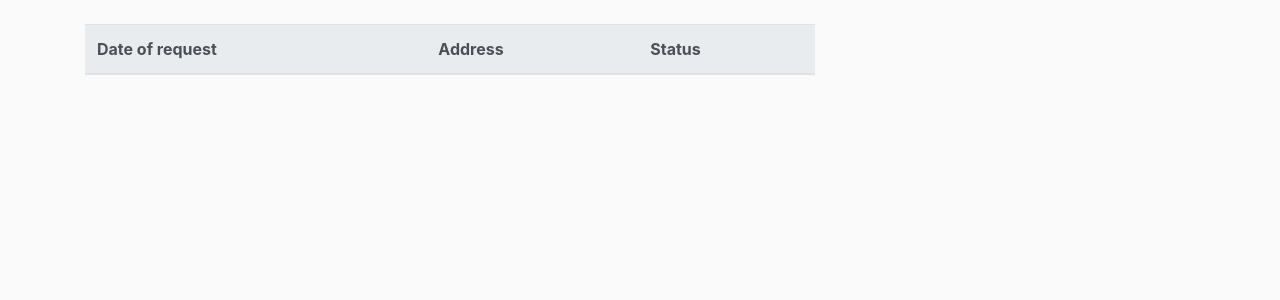
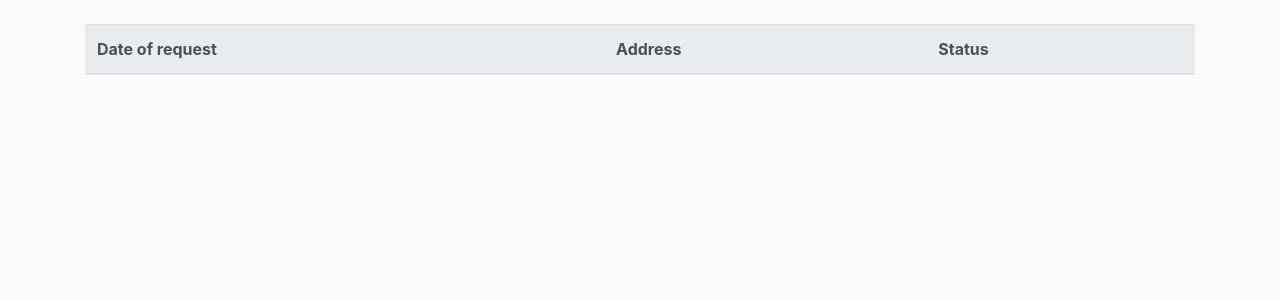
Before and after one commit to theogz/jump-booker, a Flask app: a page that uses booker/templates/layout.html in a window 1280 px wide. Shown: the part 56-356 px from the top of the page. Run offline with Flask 2, Linux system fonts and the light colour scheme; the visitor is signed in with stand-in values (Sample User, id 1); data comes from the database, SQL or seed files in the repository; data that the repository does not hold is empty; some libraries are stand-ins or nearby versions.

Commit message:
:sparkles: bigger container + dismissable flash()

```diff
--- a/booker/templates/layout.html
+++ b/booker/templates/layout.html
@@ -48,11 +48,12 @@
     </header>
     <main role="main" class="container">
       <div class="row">
-        <div class="col-md-8">
+        <div class="col-md-12">
           {% with messages = get_flashed_messages(with_categories=true) %}
             {% if messages %}
               {% for category, message in messages %}
-                <div class="alert alert-{{ category }}">
+              <div class="alert alert-{{ category }}">
+                  <button type="button" class="close" data-dismiss="alert">&times;</button>
                   {{ message }}
                 </div>
               {% endfor %}
```
